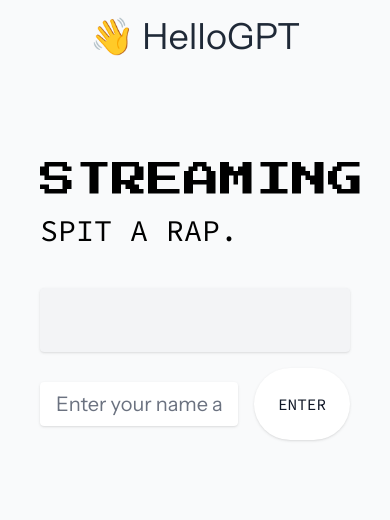
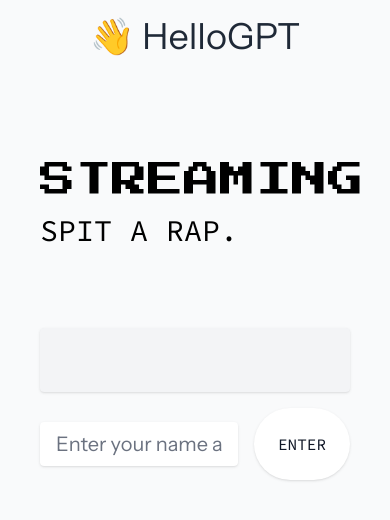
Before and after one commit to mnmt7/HelloGPT, a Next.js app: page /streaming in a window 390 px wide. Shown: the top 520 px of the page. Built offline with nearby package versions, Linux system fonts and the light colour scheme.

Commit message:
add gap between left and right child in TwoColumnLayout

```diff
--- a/app/components/TwoColumnLayout.jsx
+++ b/app/components/TwoColumnLayout.jsx
@@ -1,7 +1,7 @@
 import React from "react";
 
 const TwoColumnLayout = ({ leftChildren, rightChildren }) => (
-  <div className="flex flex-col justify-between  md:flex-row py-20">
+  <div className="flex flex-col justify-between  md:flex-row py-20 gap-10 md:gap-0">
     {/* Description */}
     <div className="md:w-2/5 w-full">{leftChildren}</div>
     {/* Chat */}
```
